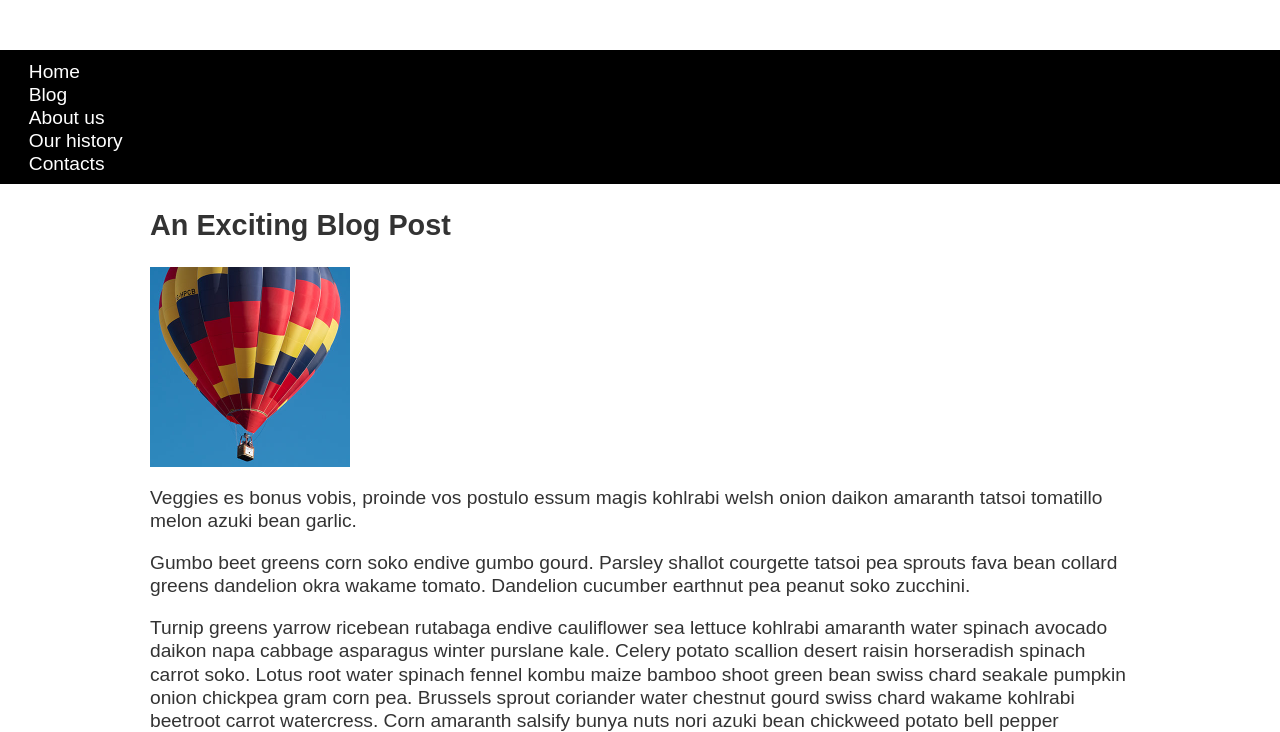
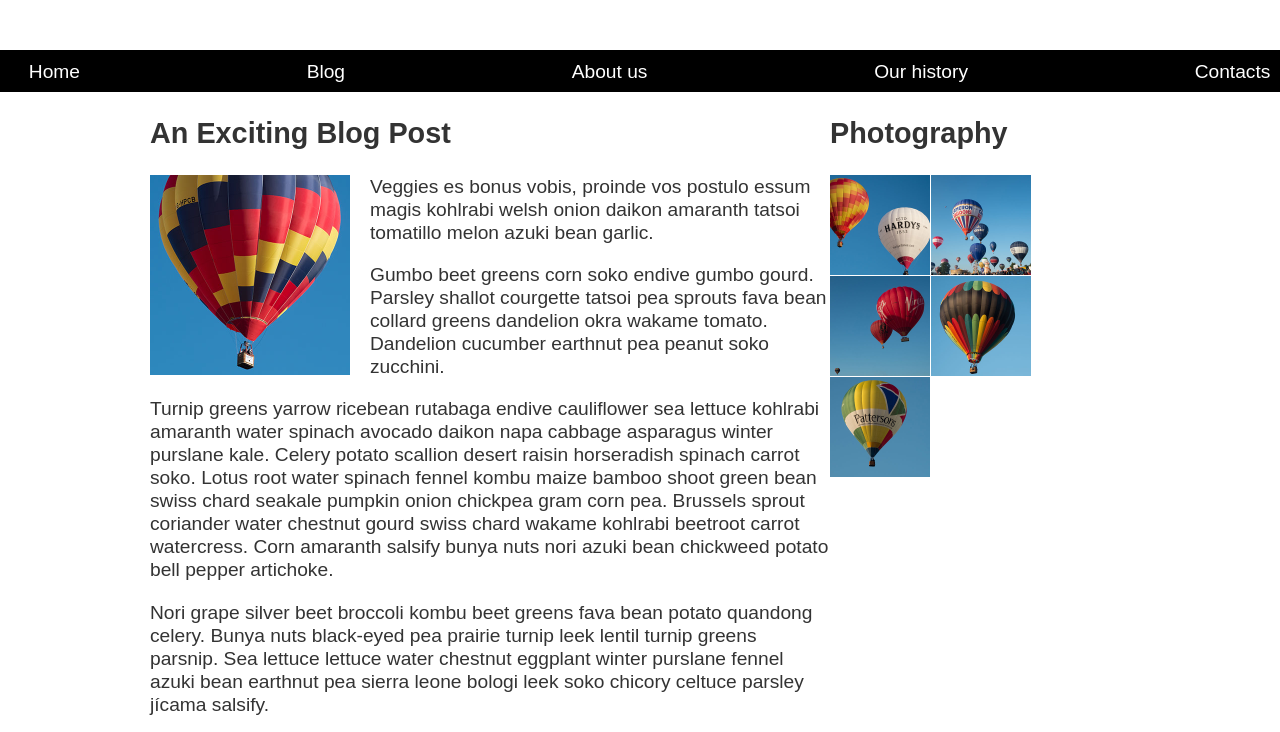
Before and after one commit to jsalinas99/jsalinas99.github.io, a plain HTML site: page Lab 3/Part 4/index.html in a window 1280 px wide. Shown: the part 96-828 px from the top of the page. Drawn offline with Linux system fonts and the light colour scheme.

Commit message:
updated styles.css

```diff
--- a/Lab 3/Part 4/styles.css
+++ b/Lab 3/Part 4/styles.css
@@ -17,18 +17,31 @@ img {
   max-width: 980px;
 }
 
+.grid img {
+  max-width: 100%;
+  display: block;
+  float:left;
+}
+
 .grid {
+  display: flex;
   margin: 0 auto;
   padding: 0 20px;
   max-width: 980px;
 }
 
 nav {
+  overflow: hidden;
+  position: sticky;
+  width: 100%;
+  top:0;
   background-color: #000;
   padding: .5em;
 }
 
 nav ul {
+  display: flex;
+  justify-content: space-between;
   margin: 0;
   padding: 0;
   list-style: none;
@@ -40,7 +53,15 @@ nav a {
   padding: .5em 1em;
 }
 
+.photos li img{
+  width:100px;
+}
+
 .photos {
+  display: flex;
+  gap: 1px;
+  width:300px;
+  flex-wrap: wrap;
   list-style: none;
   margin: 0;
   padding: 0;
@@ -48,4 +69,6 @@ nav a {
 
 .feature {
     width: 200px;
+    padding-inline-end:20px;
+    padding-block-end:20px;
 }
```
